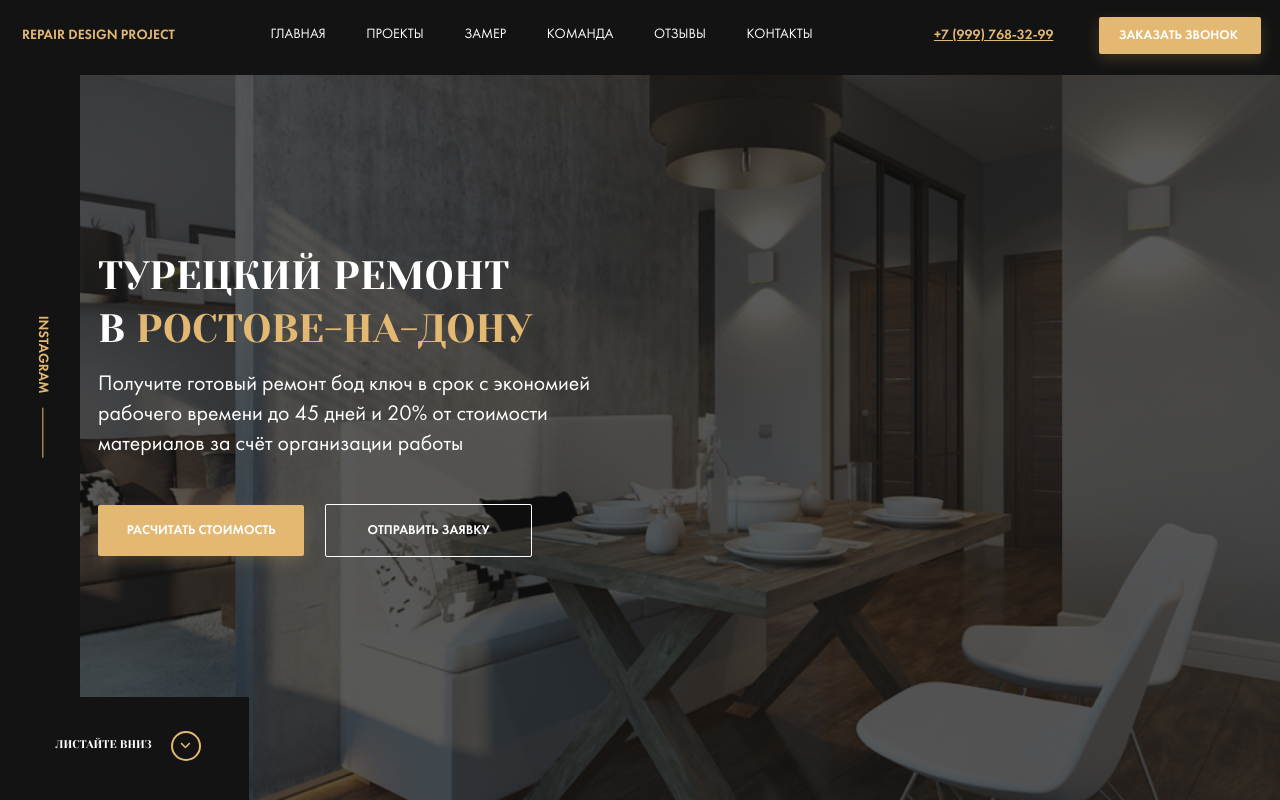
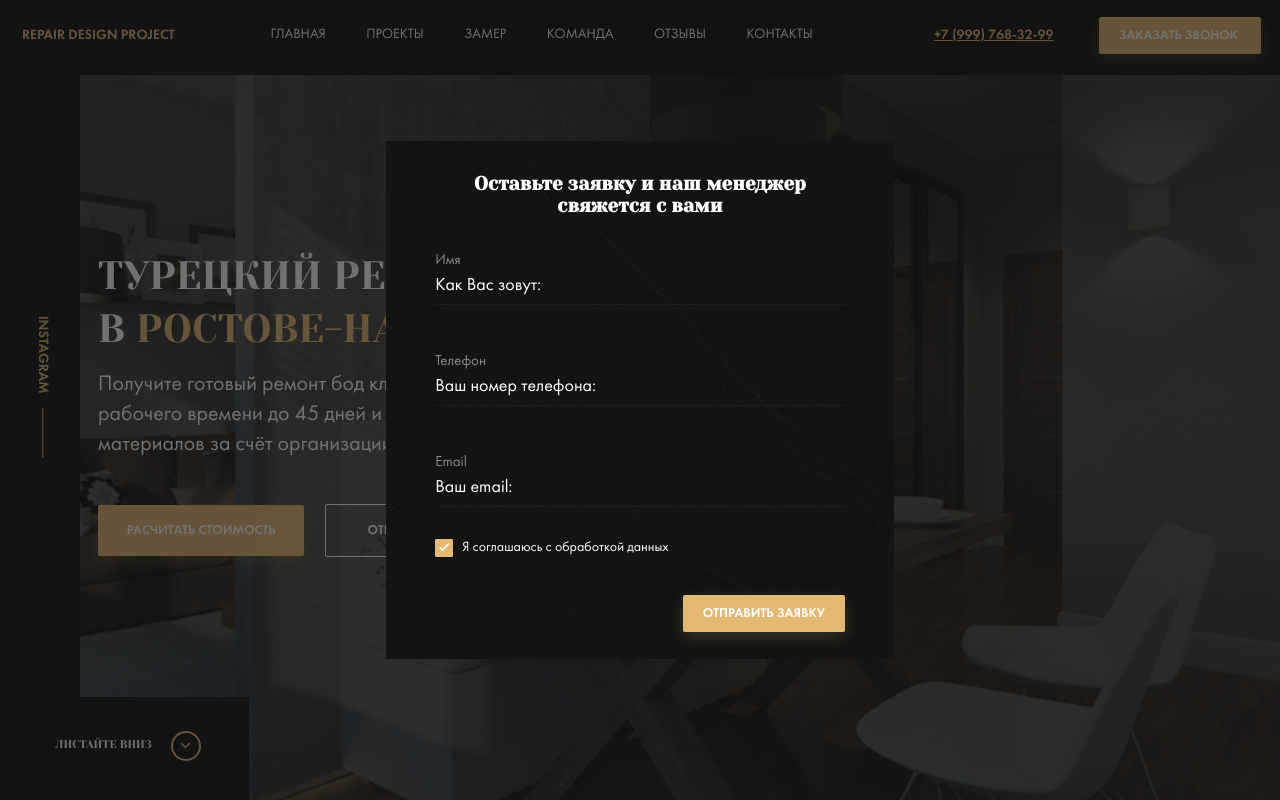
Before and after one commit to elek3k/Web_Start, a website: page index.html in a window 1280 px wide. Shown: the top 800 px of the page. Drawn offline with Linux system fonts and the light colour scheme.

Commit message:
feat: add modal dialog

```diff
--- a/index.html
+++ b/index.html
@@ -55,8 +55,7 @@
       <a href="#" class="hero__scroll-down">Листайте вниз</a>
     </section>
     <!-- /.hero -->
-  </main>
-  <!-- /.main -->
+
 
     <section class="section control">
       <div class="container">
@@ -259,6 +258,34 @@
       <!-- /.container -->
     </section>
     <!-- /.section projects -->
+  </main>
+  <!-- /.main -->
+
+  <!-- Modal -->
+  <div class="modal">
+    <div class="modal__dialog">
+      <button class="modal__close">
+
+      </button>
+      <h3 class="modal__title">Оставьте заявку и наш менеджер свяжется с вами</h3>
+      <form action="" class="form modal__form">
+        <label for="user-name" class="label form__label label--light">Имя</label>
+        <input type="text" class="input form__input modal__input" id="user-name" placeholder="Как Вас зовут:">
+        <label for="user-phone" class="label form__label label--light">Телефон</label>
+        <input type="tel" class="input form__input modal__input" id="user-phone" placeholder="Ваш номер телефона:">
+        <label for="user-email" class="label form__label label--light">Email</label>
+        <input type="email" class="input form__input modal__input" id="user-email" placeholder="Ваш email:">
+        <div class="policy modal__policy">
+          <input type="checkbox" class="policy__checkbox"name="policy-checkbox" id="policy-checkbox" checked>
+          <label for="policy-checkbox" class="policy__label">Я соглашаюсь с обработкой данных</label>
+        </div>
+        <!-- /.policy -->
+        <button class="button button--primary modal__button">Отправить заявку</button>
+      </form>
+    </div>
+    <!-- /.modal__dialog -->
+  </div>
+  <!-- /.modal -->
 
 </body>
 </html>
--- a/sass/_interface.sass
+++ b/sass/_interface.sass
@@ -19,3 +19,36 @@
     border: 1px solid $light
     background-color: transparent
     color: $light
+.label
+  font-size: 1.07rem
+  &--light
+    color: rgba($light, 0.5)
+.input
+  padding: 0.5rem
+  padding-left: 0
+  font-size: 1.285rem
+  color: light
+  background-color: transparent
+  border: none
+  border-bottom: 1px solid rgba(54, 54, 54, 0.3)
+  &::placeholder
+    color: $light
+.policy
+  &__checkbox
+    opacity: 0
+    visibility: hidden
+    &:checked +
+      .policy__label
+        &::before
+          background: $primary url('../img/check.svg') no-repeat center / 0.8rem
+  &__label
+    display: flex
+    align-items: center
+    &::before
+      content: ''
+      width: 18px
+      height: 18px
+      border: 1px solid $primary
+      border-radius: 1px
+      cursor: pointer
+      margin-right: 0.64rem
--- a/sass/_media.sass
+++ b/sass/_media.sass
@@ -158,8 +158,8 @@
         &:nth-of-type(11),
         &:nth-of-type(12)
           display: none
-
-
+      &__pricetag
+        padding-left: 3.5rem
 @media screen and ( max-height: 580px )
   .hero
     &__scroll-down
--- a/sass/style.sass
+++ b/sass/style.sass
@@ -9,5 +9,6 @@
 @import 'templates/control'
 @import 'templates/types'
 @import 'templates/projects'
+@import 'templates/modal'
 
 @import 'media'
--- /dev/null
+++ b/sass/templates/_modal.sass
@@ -0,0 +1,46 @@
+.modal
+  position: fixed
+  left: 0
+  bottom: 0
+  right: 0
+  top: 0
+  width: 100%
+  height: 100%
+  background-color: rgba($dark, 0.6)
+  z-index: 199
+  display: flex
+  justify-content: center
+  align-items: center
+  &__dialog
+    position: relative
+    max-width: 36.26rem
+    padding: 2.356rem 3.5rem 1.928rem
+    background: $dark url('../img/bg-lines.svg') no-repeat center
+    color: $light
+  &__close
+    position: absolute
+    top: 0
+    right: 0
+    margin: 12px
+    width: 28px
+    height: 28px
+    background: transparent url('../img/close/svg') no-repeat center
+    border: none
+    cursor: pointer
+  &__title
+    font-family: 'Yeseva One', cursive
+    font-size: 1.357rem
+    text-align: center
+    margin: 0
+    margin-bottom: 2.428rem
+  &__form
+    display: flex
+    flex-direction: column
+  &__input
+    margin-bottom: 3.428rem
+    &:last-of-type
+     margin-bottom: 1rem
+  &__policy
+    margin-bottom: 2.7rem
+  &__button
+    align-self: flex-end
```
Also changed, not shown: css/style.min.css, img/bg-lines.svg (added), img/check.svg (added), img/close.svg (added). Lines whose indentation alone changed are shown as unchanged.
